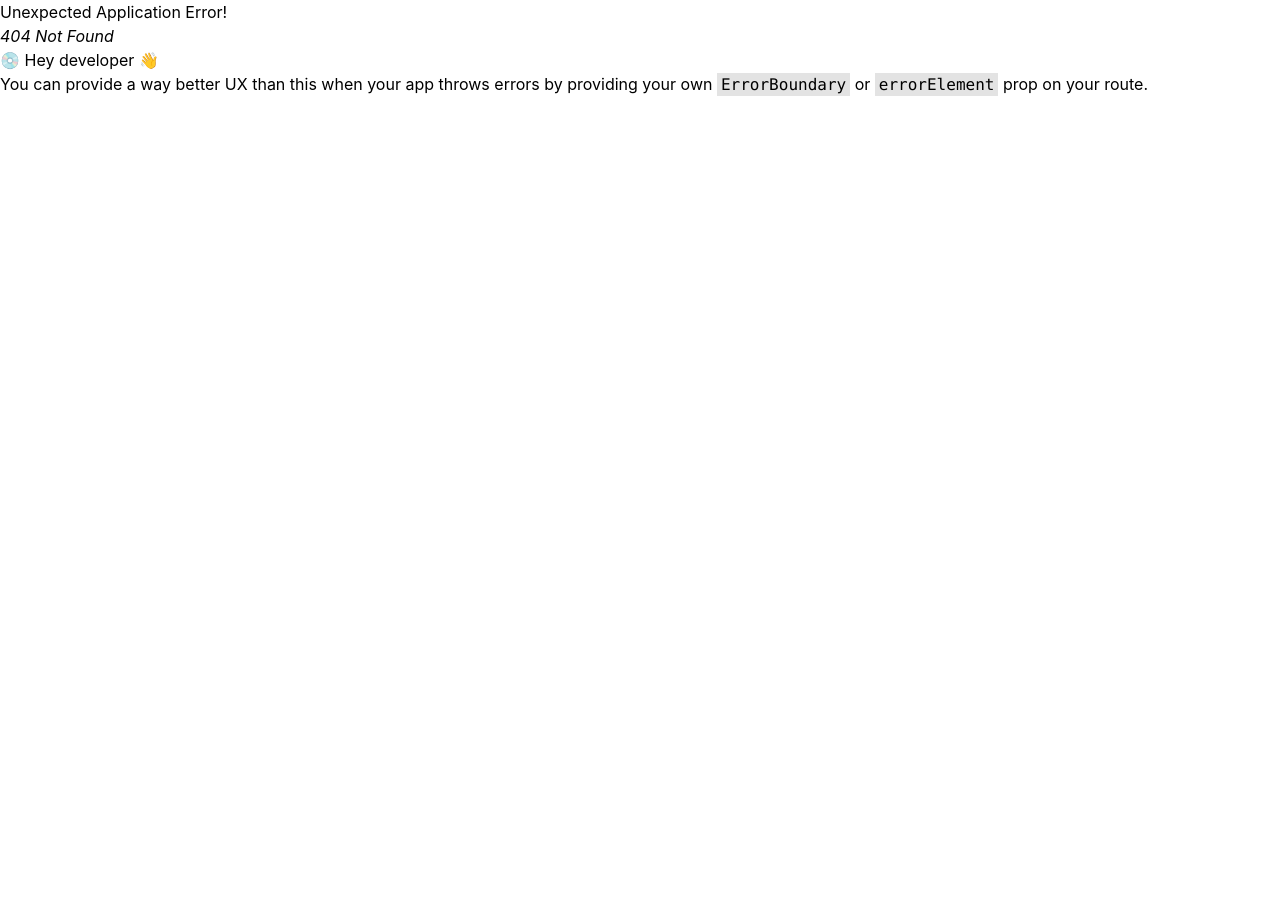
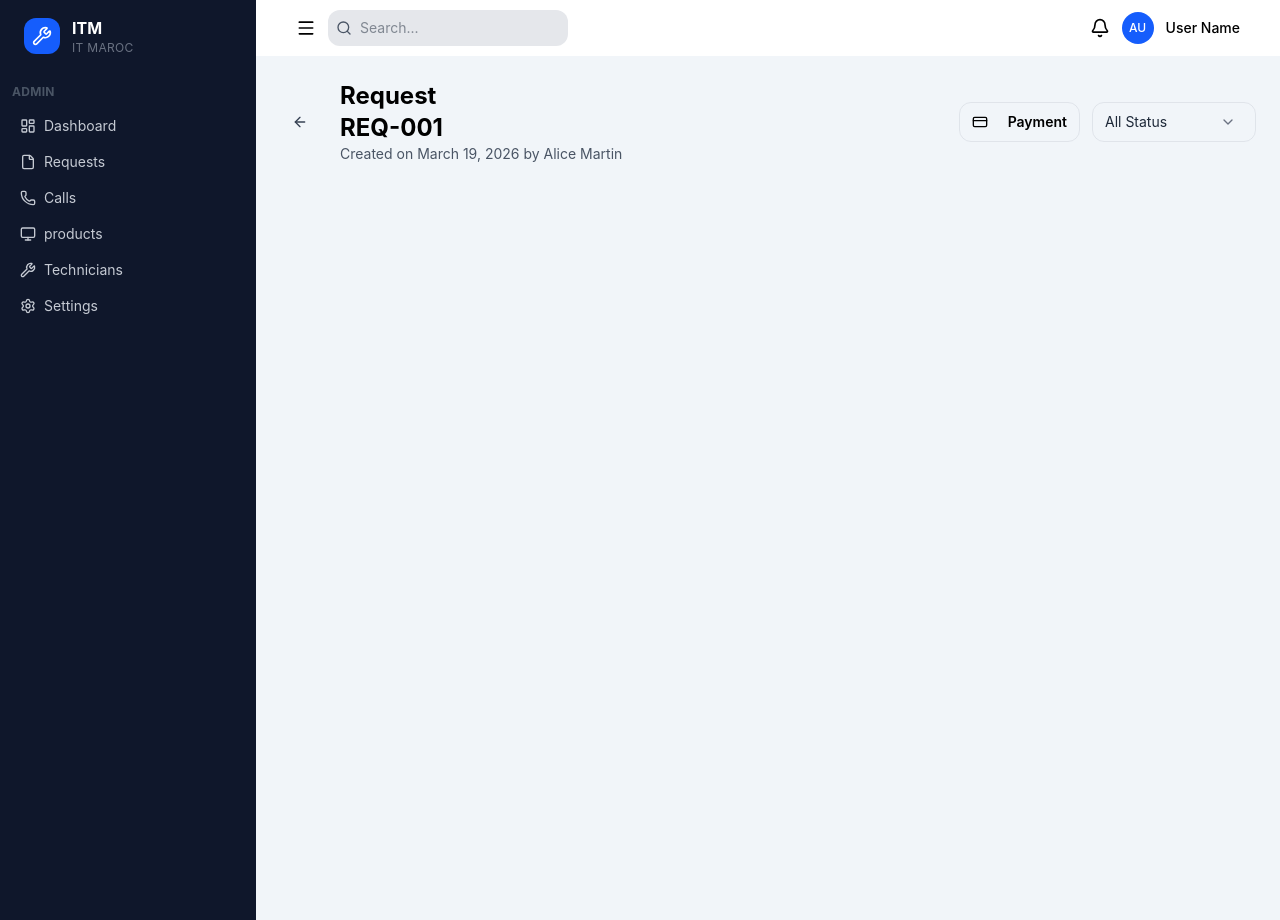
Before and after one commit to akramaznag/ITM, a React (Vite) app in the folder vite-project/: page /admin/requests/1 in a window 1280 px wide. Before the commit this address had no page. Before the commit the page ends 800 px from the top, so only its background shows below. Built offline with nearby package versions, Linux system fonts and the light colour scheme.

Commit message:
initiated the request details

```diff
--- a/vite-project/src/components/Body.jsx
+++ b/vite-project/src/components/Body.jsx
@@ -2,10 +2,10 @@ import { CheckCircle, CircleAlert, Clock, File, Monitor, Phone } from 'lucide-re
 import React from 'react';
 import {Outlet} from 'react-router-dom'
 
-export default function Body() {
+export default function Body({ isSidebarOpened }) {
   return (
     <div className='bg-red min-h-auto w-full px-6 py-8'>
-         <Outlet/>
+         <Outlet context={{ isSidebarOpened }}/>
     </div>
   )
 }
--- a/vite-project/src/components/DashboardLayout.jsx
+++ b/vite-project/src/components/DashboardLayout.jsx
@@ -5,6 +5,7 @@ import Body from "./Body";
 
 export default function DashboardLayout() {
   const [isSidebarOpened,setisSidebarOpened] = useState(true);
+
 
   return (
     <>
@@ -14,13 +15,13 @@ export default function DashboardLayout() {
       {isSidebarOpened && (
         <div
           className="fixed inset-0 bg-black/40 backdrop-blur-sm z-40 md:hidden"
-          onClick={() => setisSidebarOpened(false)}
+          onClick={() => {setisSidebarOpened(false)}}
         ></div>
       )}
       <div className={`flex flex-col w-full z-30`}>
 
-          <Header isOpen={isSidebarOpened} toggleSideBar={()=>setisSidebarOpened(!isSidebarOpened)}/>
-          <Body/>
+          <Header isOpen={isSidebarOpened} toggleSideBar={()=>{setisSidebarOpened(!isSidebarOpened)}}/>
+          <Body isSidebarOpened={isSidebarOpened} />
       </div>
     </div>
     </>
--- /dev/null
+++ b/vite-project/src/components/RequestStatusFilter.jsx
@@ -0,0 +1,49 @@
+import React, { useState } from 'react'
+import { CheckCircle, ChevronDown, CircleAlert, Clock, File, Monitor, Phone,Search,User,Settings,LogOut, Check, Eye, EyeIcon } from 'lucide-react'
+import { requestStatus } from '../staticData/staticData';
+
+export default function RequestStatusFilter() {
+    const [isFilteropened,setisFilteropened] =useState(false)
+    const [filterValue,setFilterValue]=useState({
+        status:'all',
+        value:'All Status'
+    })
+    const [activeStatus, setActiveStatus] = useState('all');
+    const [isHoveringList, setIsHoveringList] = useState(false);
+    console.log('is active :',activeStatus)
+
+    console.log(filterValue)
+  return (
+         <div className='relative w-32 md:w-38 lg:w-41 cursor-pointer ' onClick={()=>setisFilteropened(!isFilteropened)}>
+
+                <ChevronDown className='absolute w-4 h-4 text-gray-500 flex justify-self-end top-3 right-5'/>
+                <div  className={`flex items-center justify-start h-10 bg-none outline-none focus:outline-none  ${`${isFilteropened ? 'border-2 border-blue-500 duration-50 ease-in-out':'border border-gray-400/20'}  `} rounded-xl w-full py-2 px-3  text-sm text-gray-800`}>
+                 <span className='block capitalize'>{filterValue.value}</span>
+                </div>
+                {/*popup  */}
+                <div onMouseEnter={() => setIsHoveringList(true)} onMouseLeave={() => setIsHoveringList(false)} className={`${isFilteropened?'block':'hidden'} absolute top-12 right-0 w-30 md:w-38 lg:w-41 h-auto p-1 bg-white rounded-xl shadow-lg z-40 animate-in slide-in-from-top duration-300`}>
+                    <div className='flex flex-col gap-y-2'>
+                        <div className='flex flex-col gap-y-1'>
+                            {
+                                    requestStatus.length > 0 ? requestStatus.map(e => {
+                                        const isActiveItem = activeStatus === e.status && !isHoveringList;
+                                        return (
+                                                    <div key={e.status}  onClick={() => { setFilterValue({status: e.status, value: e.value});  setActiveStatus(e.status); setisFilteropened(false); }}
+                                                        className={`${isActiveItem  ? 'bg-[hsl(var(--accent))] text-white'  : 'bg-white'} flex gap-x-3 items-center justify-start p-2 hover:bg-[hsl(var(--accent))] group rounded-xl transition-colors duration-200 ease-in-out cursor-pointer`}>
+                                                        <Check className={`w-4 h-4 transition-colors duration-300 ${ isActiveItem ? 'visible text-white group-hover:text-black'  : 'invisible group-hover:visible group-hover:text-white' }`} />
+
+                                                        <div className={`text-sm transition-colors duration-300 capitalize ${isActiveItem ? 'text-white group-hover:text-black' : 'text-black group-hover:text-white'}`}>
+                                                            {e.value}
+                                                        </div>
+                                                    </div>
+                                                );
+                                    }) : 'not yet'
+                            }
+                        </div>
+                    </div>
+                </div>
+                {/*  */}
+            </div>
+
+)
+}
--- a/vite-project/src/index.css
+++ b/vite-project/src/index.css
@@ -30,6 +30,7 @@
      .duration-200{
         animation-duration: 200ms;
     }
+
 
 
 }
--- /dev/null
+++ b/vite-project/src/pages/Admin/GetRequest.jsx
@@ -0,0 +1,61 @@
+import React, { useState } from 'react'
+import { CheckCircle, ChevronDown, CircleAlert, Clock, File, Monitor, Phone,Search,User,Settings,LogOut, Check, Eye, EyeIcon, ArrowLeft, CreditCard } from 'lucide-react'
+import { requestStatus } from '../../staticData/staticData';
+import { requests } from '../../staticData/staticData';
+import { ColorsRendering } from '../../staticData/staticData';
+import RequestStatusFilter from '../../components/RequestStatusFilter';
+import { useOutletContext } from "react-router-dom";
+
+export default function GetRequest() {
+
+  const { isSidebarOpened } = useOutletContext();
+  console.log('this is from GetRequest.jsx ',isSidebarOpened)
+
+
+
+  return (
+       <>
+       <div className={`w-full overflow-x-auto md:overflow-x-hidden md:w-full bg-red min-h-screen relative bottom-2 ${!isSidebarOpened ? 'lg:px-18':'p-0'}`}>
+          <div className="min-w-[400px]">
+            {/*admin Requests */}
+              <div className='mb-4 w-full flex md:justify-between'>
+                <div className='flex gap-x-2 md:gap-x-5 items-center bg-green w-fit md:w-auto'>
+                    <div className='p-2 md:p-3 rounded-lg flex items-center justify-center justify-self-end w-fit hover:bg-[hsl(var(--accent))] group duration-200'>
+                        <ArrowLeft className='text-gray-700  w-4 h-4  group-hover:text-white'/>
+                    </div>
+                    <div className='w-fit bg-red'>
+                        <h1 className='font-bold text-2xl text-black w-full'>
+                          <span className='block'>Request</span>
+                          <span className='block'>REQ-001</span>
+                        </h1>
+                        <p className='text-gray-600 text-sm w-30 md:w-full'>Created on March 19, 2026 by Alice Martin</p>
+                    </div>
+
+                </div>
+                <div className='flex items-center justify-center md:justify-normal gap-x-2 md:gap-x-3 bg-blue w-[60%] md:w-auto'>
+                    <div className='flex items-center justify-between gap-x-5 h-10 bg-none rounded-xl px-3 py-2 outline-none focus:outline-none border border-gray-400/20 hover:bg-[hsl(var(--accent))] group duration-200 cursor-pointer'>
+                          <div>
+
+                            <CreditCard className='w-4 h-4 text-black  group-hover:text-white' />
+                          </div>
+                          <div className='text-black font-semibold text-sm  group-hover:text-white'>Payment</div>
+
+                    </div>
+
+                    <RequestStatusFilter/>
+                </div>
+              </div>
+
+
+
+          </div>
+              {/* ------------------------- */}
+
+       </div>
+
+
+
+    </>
+
+)
+}
--- a/vite-project/src/routes/router.jsx
+++ b/vite-project/src/routes/router.jsx
@@ -2,6 +2,7 @@ import { createBrowserRouter, Navigate } from "react-router-dom";
 import DashboardLayout from "../components/DashboardLayout";
 import AdminDashboard from "../pages/Admin/AdminDashboard";
 import AdminRequests from "../pages/Admin/AdminRequests"
+import GetRequest from "../pages/Admin/GetRequest";
 
 const router = createBrowserRouter([
   // Landing page
@@ -31,6 +32,10 @@ const router = createBrowserRouter([
       {
         path:"requests",
         element:<AdminRequests/>
+      },
+      {
+        path:"requests/:id",
+        element:<GetRequest/>
       }
 
     ],
```
